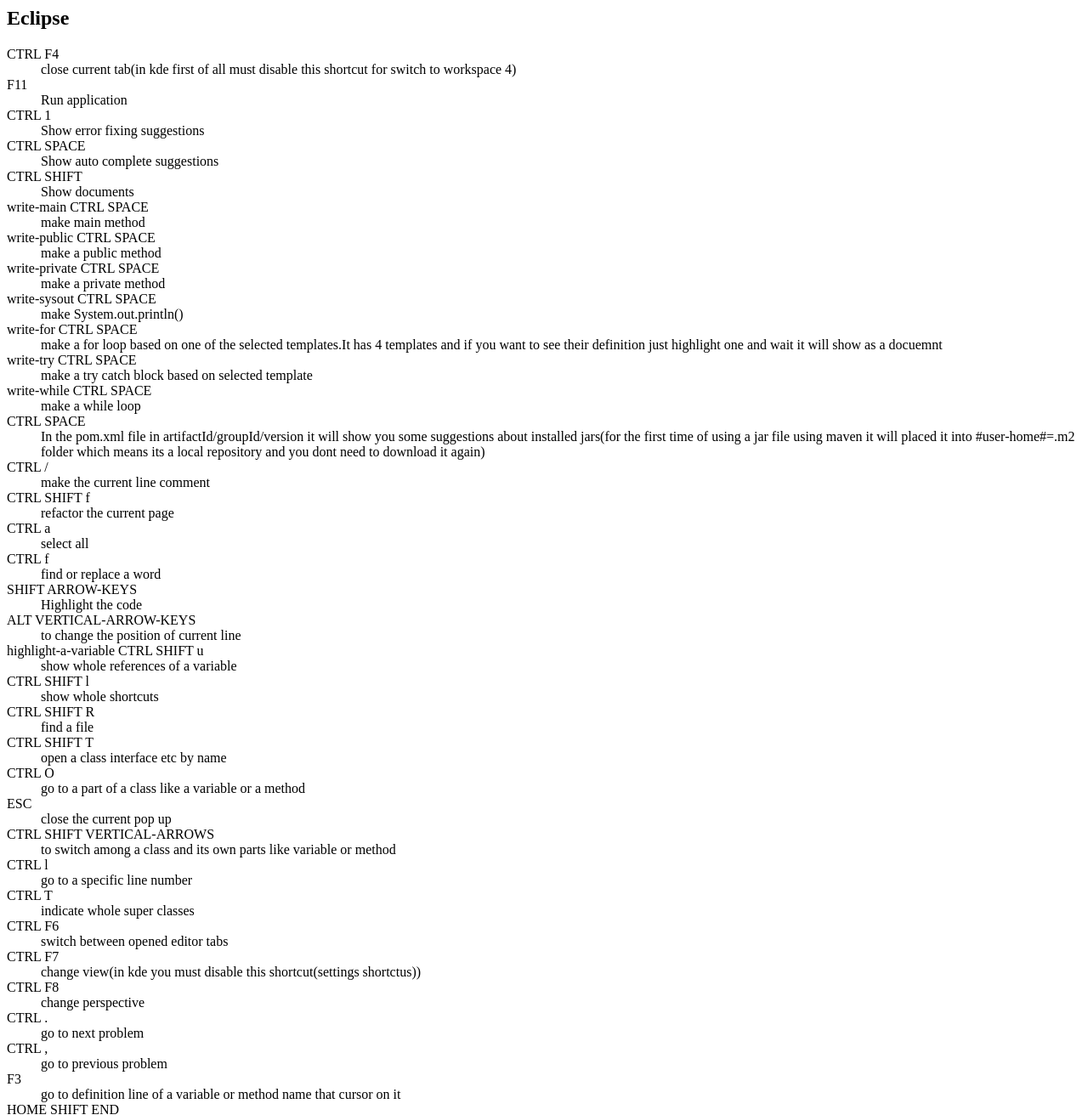
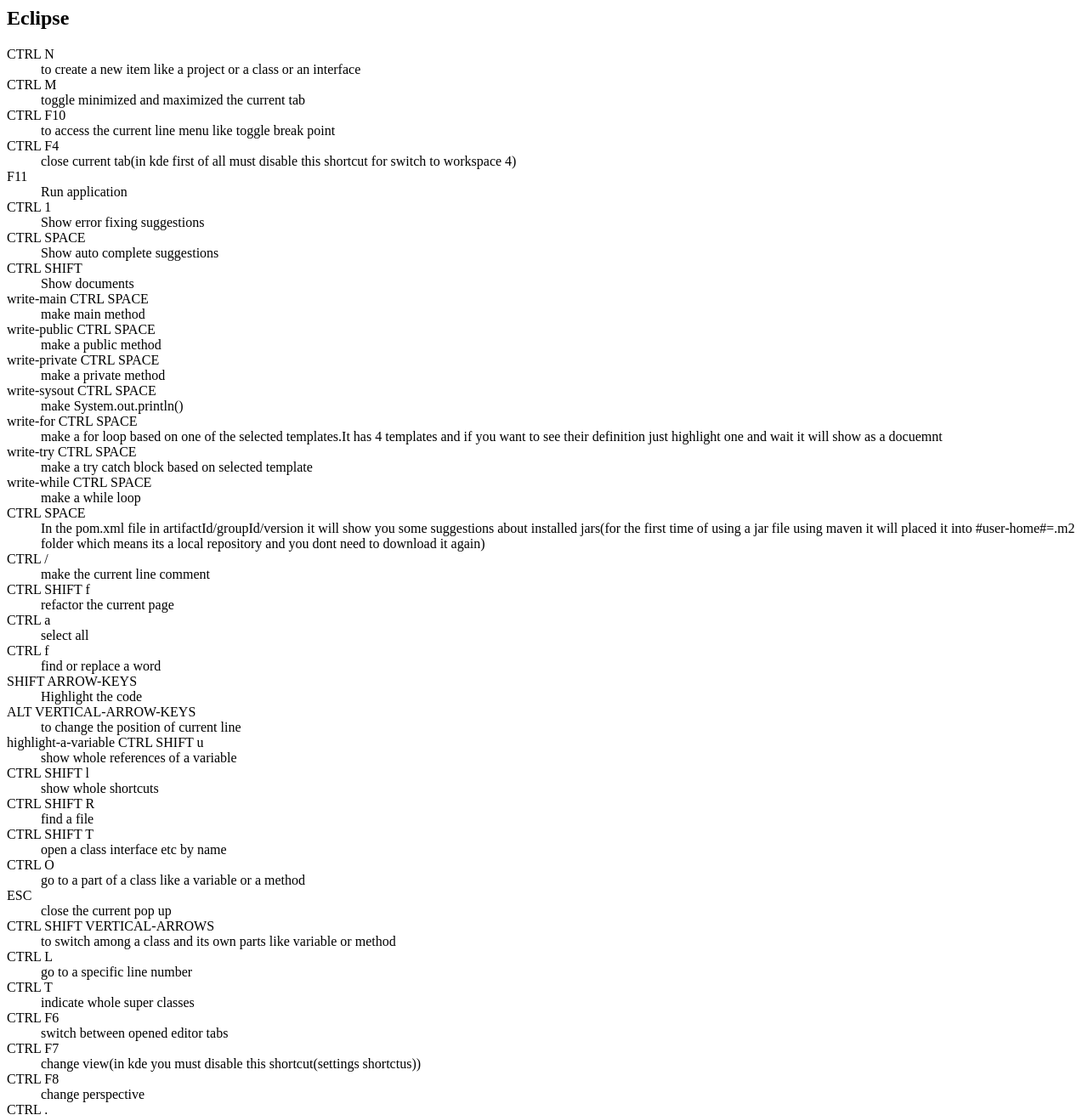
Before and after one commit to abolfazlsadeqi2001/shortcuts, a plain HTML site: page index.html in a window 1280 px wide. Shown: the top 1312 px of the page at 85% size. Drawn offline with Linux system fonts and the light colour scheme.

Commit message:
add some new shortcuts to general and eclipse

```diff
--- a/index.html
+++ b/index.html
@@ -13,6 +13,15 @@
 		<!-- Eclipse section -->
 		<h2>Eclipse</h2>
 		<dl>
+			<dt>CTRL N</dt>
+			<dd>to create a new item like a project or a class or an interface</dd>
+
+			<dt>CTRL M</dt>
+			<dd>toggle minimized and maximized the current tab</dd>
+
+			<dt>CTRL F10</dt>
+			<dd>to access the current line menu like toggle break point</dd>
+
 			<dt>CTRL F4</dt>
 			<dd>close current tab(in kde first of all must disable this shortcut for switch to workspace 4)</dd>
 
@@ -91,7 +100,7 @@
 			<dt>CTRL SHIFT VERTICAL-ARROWS</dt>
 			<dd>to switch among a class and its own parts like variable or method</dd>
 
-			<dt>CTRL l</dt>
+			<dt>CTRL L</dt>
 			<dd>go to a specific line number</dd>
 
 			<dt>CTRL T</dt>
@@ -157,6 +166,12 @@
 		<dl>
 			<dt>F11</dt>
 			<dd>Toggle fullscreen</dd>
+
+			<dt>CTRL S</dt>
+			<dd>block the terminal</dd>
+
+			<dt>CTRL Q</dt>
+			<dd>unblock the terminal</dd>
 
 			<dt>ALT TAB</dt>
 			<dd>switch between windows</dd>
```
